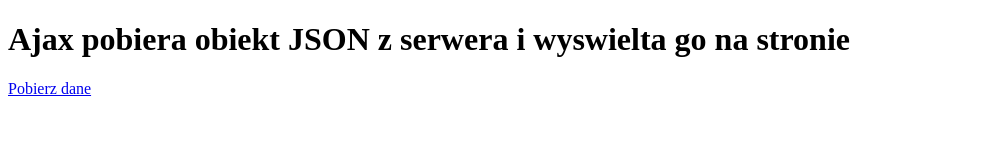
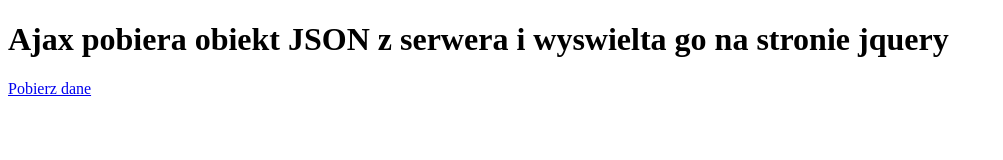
Before and after one commit to mat1489/jquery, a plain HTML site: page ajax/2-jquery-button-click/index.html in a window 1280 px wide. Shown: the whole page, without its empty margins (0-1003 px from the left). Drawn offline with Linux system fonts and the light colour scheme.

Commit message:
ajax\2-jquery-button-click funkcja 2

```diff
--- a/ajax/2-jquery-button-click/index.html
+++ b/ajax/2-jquery-button-click/index.html
@@ -5,7 +5,7 @@
     <title>AJAX - Jquery - Button.onlick</title>
 </head>
 <body>
-    <h1>Ajax pobiera obiekt JSON z serwera i wyswielta go na stronie</h1>
+    <h1>Ajax pobiera obiekt JSON z serwera i wyswielta go na stronie jquery</h1>
     <p><a href="#" id="pobierz-dane" >Pobierz dane</a></p>
 
 
```
